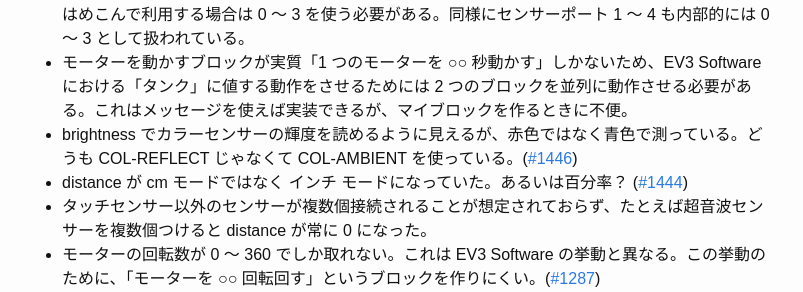
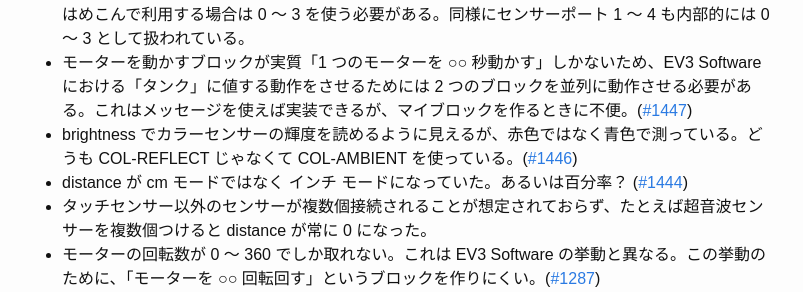
Before and after one commit to nekketsuuu/nekketsuuu.github.io, a Jekyll site: the page built from entries/_posts/2018-08-03-scratch-3-beta.md, in a window 1280 px wide and 900 px high, scrolled down 2022 px. Shown: the part 206-498 px from the top of the window, without its empty margins (238-1041 px from the left). Built offline with Jekyll 4.4.1, drawn with Linux system fonts in a browser that asks for light colours; formulas are drawn with MathJax 3; comment, search, counter and statistics services are not loaded.

Commit message:
[Entry #6] update

```diff
--- a/entries/_posts/2018-08-03-scratch-3-beta.md
+++ b/entries/_posts/2018-08-03-scratch-3-beta.md
@@ -61,7 +61,7 @@
 * Scratch Link + EV3 Extension は PC 側の Bluetooth がオフになっていても検知してくれない。
     * また、EV3 側の Bluetooth がオフになっていても検知してくれないが、これは原理的に無理なので確認する必要がある。
 * モーターポート A ～ D は内部的には 0 ～ 3 の数値として管理されており、ポート部分に変数等をはめこんで利用する場合は 0 ～ 3 を使う必要がある。同様にセンサーポート 1 ～ 4 も内部的には 0 ～ 3 として扱われている。
-* モーターを動かすブロックが実質「1 つのモーターを ○○ 秒動かす」しかないため、EV3 Software における「タンク」に値する動作をさせるためには 2 つのブロックを並列に動作させる必要がある。これはメッセージを使えば実装できるが、マイブロックを作るときに不便。
+* モーターを動かすブロックが実質「1 つのモーターを ○○ 秒動かす」しかないため、EV3 Software における「タンク」に値する動作をさせるためには 2 つのブロックを並列に動作させる必要がある。これはメッセージを使えば実装できるが、マイブロックを作るときに不便。([#1447](https://github.com/LLK/scratch-vm/issues/1447))
 * brightness でカラーセンサーの輝度を読めるように見えるが、赤色ではなく青色で測っている。どうも COL-REFLECT じゃなくて COL-AMBIENT を使っている。([#1446](https://github.com/LLK/scratch-vm/issues/1446))
 * distance が cm モードではなく インチ モードになっていた。あるいは百分率？ ([#1444](https://github.com/LLK/scratch-vm/issues/1444))
 * タッチセンサー以外のセンサーが複数個接続されることが想定されておらず、たとえば超音波センサーを複数個つけると distance が常に 0 になった。
```
